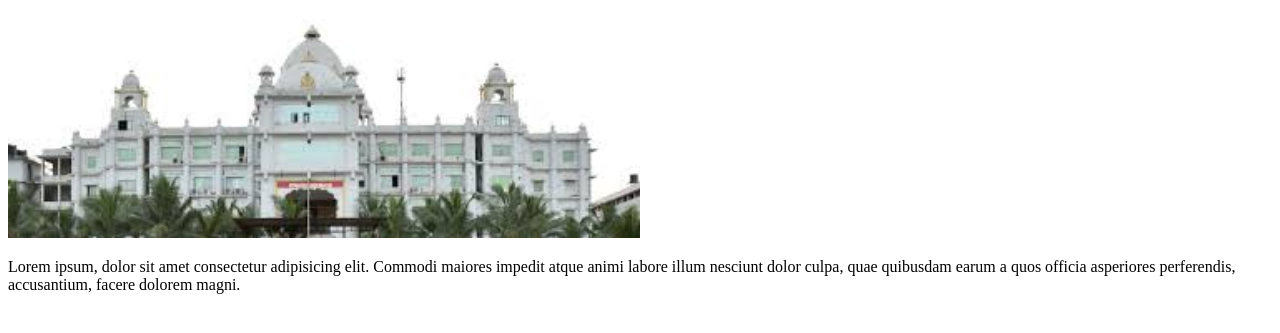
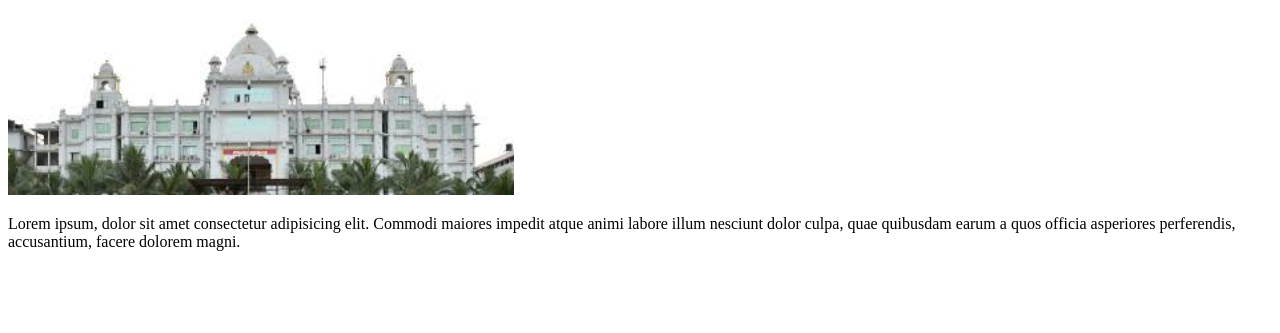
Before and after one commit to 2801anjalisingh/github, a plain HTML site: page index.html in a window 1280 px wide. Shown: the part 61-394 px from the top of the page. Drawn offline with Linux system fonts and the light colour scheme.

Commit message:
adding all files

```diff
--- a/index.html
+++ b/index.html
@@ -7,7 +7,7 @@
 </head>
 <body>
     <h1 align="center">Welcome to Sharanbasva university</h1>
-    <img src="image copy.png" alt="" width="50%">
+    <img src="image copy.png" alt="" width="40%">
     <p>Lorem ipsum, dolor sit amet consectetur adipisicing elit. Commodi maiores impedit atque animi labore illum nesciunt dolor culpa, quae quibusdam earum a quos officia asperiores perferendis, accusantium, facere dolorem magni.</p>
 
 
```
